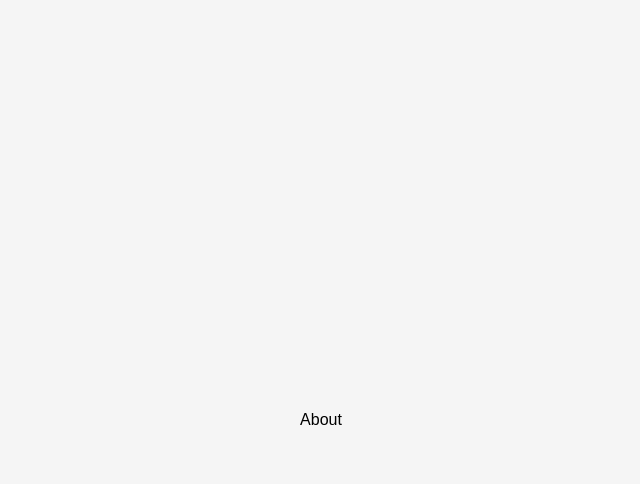
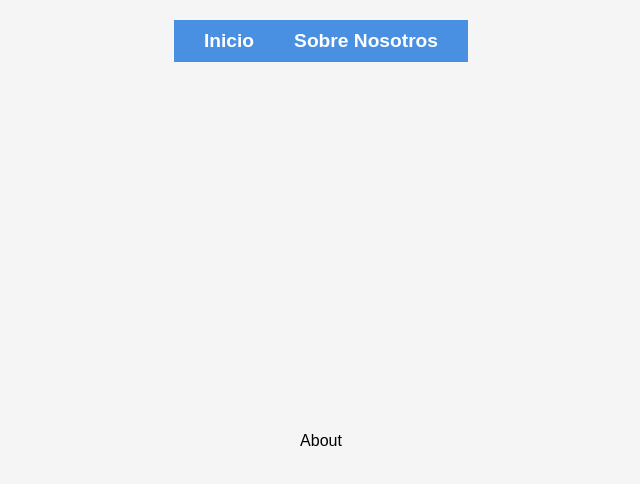
Before and after one commit to eloydiazmunoz/EDM_ENTO_WEB, a React (Create React App) app: page /about in a window 1280 px wide. Shown: the top 484 px of the page, without its empty margins (319-959 px from the left). Built offline with nearby package versions, Linux system fonts and the light colour scheme.

Commit message:
add react

```diff
--- /dev/null
+++ b/src/Menu/NavigationMenu.css
@@ -0,0 +1,32 @@
+/* NavigationMenu.css */
+
+.nav {
+    background-color: #4A90E2;
+    padding: 10px;
+  }
+
+  .navList {
+    list-style-type: none;
+    display: flex;
+    justify-content: space-around;
+    margin: 0;
+    padding: 0;
+  }
+
+  .navItem {
+    margin: 0 10px;
+  }
+
+  .navLink {
+    text-decoration: none;
+    color: white;
+    font-size: 1.2rem;
+    font-weight: bold;
+    padding: 5px 10px;
+    border-radius: 5px;
+    transition: background-color 0.3s;
+  }
+
+  .navLink:hover {
+    background-color: #6B9EDF;
+  }
--- /dev/null
+++ b/src/Menu/NavigationMenu.js
@@ -0,0 +1,20 @@
+// NavigationMenu.js
+import React from 'react';
+import './NavigationMenu.css'; // Importa el CSS aquí
+
+const NavigationMenu = () => {
+  return (
+    <nav className="nav">
+      <ul className="navList">
+        <li className="navItem">
+          <a href="/" className="navLink">Inicio</a>
+        </li>
+        <li className="navItem">
+          <a href="about" className="navLink">Sobre Nosotros</a>
+        </li>
+      </ul>
+    </nav>
+  );
+};
+
+export default NavigationMenu
--- a/src/index.js
+++ b/src/index.js
@@ -1,18 +1,16 @@
+// index.js
 import React from 'react';
 import ReactDOM from 'react-dom/client';
 import { createBrowserRouter, RouterProvider } from 'react-router-dom';
 import './index.css';
 import App from './App';
+import NavigationMenu from './Menu/NavigationMenu.js';
 
-// Define tus rutas aquí
+// Rutas definidas para tu aplicación
 const router = createBrowserRouter([
   {
     path: "/",
-    element: <App />,
-  },
-  {
-    path: "about",
-    element: <div>About</div>,
+    element: <App/>,
   },
   {
     path: "about",
@@ -23,6 +21,9 @@ const router = createBrowserRouter([
 const root = ReactDOM.createRoot(document.getElementById('root'));
 root.render(
   <React.StrictMode>
-    <RouterProvider router={router} /> {/* RouterProvider envuelve la aplicación */}
+    <div>
+    <NavigationMenu />
+    <RouterProvider router={router}/>
+    </div>
   </React.StrictMode>
 );
```
